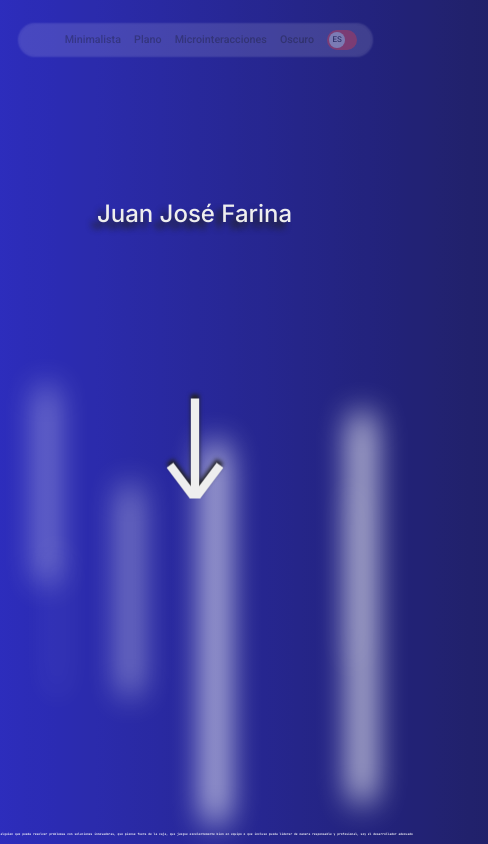
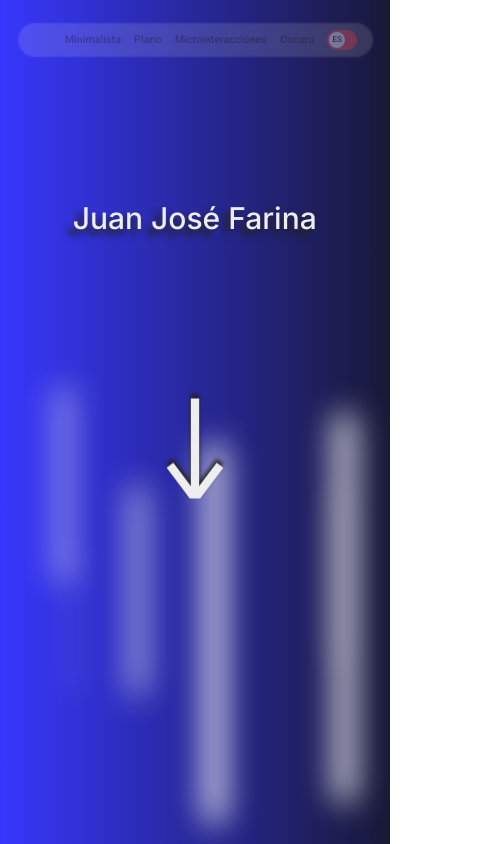
Before and after one commit to JuanJFarina/multi-portfolio, a React (Vite) app: page /microInteractions in a window 390 px wide. Shown: the top 844 px of the page, 488 px wide, since content can reach past the window. Built offline with nearby package versions, Linux system fonts and the light colour scheme.

Commit message:
slightly improved micro version

```diff
--- a/index.html
+++ b/index.html
@@ -30,7 +30,7 @@
     -->
     <title>Juan José Farina</title>
   </head>
-  <body>
+  <body id="bod">
     <noscript>You need to enable JavaScript to run this app.</noscript>
     <div id="root"></div>
     <script type="module" src="/src/index.jsx"></script>
--- a/src/App.css
+++ b/src/App.css
@@ -1,6 +1,11 @@
 * {
   margin: 0;
   padding: 0;
+}
+
+#root {
+  width: 100vw !important;
+  overflow-x: hidden !important;
 }
 
 body::-webkit-scrollbar {
@@ -15,10 +20,10 @@ body::-webkit-scrollbar {
 header {
   position: fixed;
   top: 25px;
-  left: 25%;
+  left: 25vw;
   z-index: 10;
   height: 50px;
-  width: 50%;
+  width: 50vw;
   background-color: rgba(255, 255, 255, 0.2);
   box-shadow: 0 0 2px 2px rgba(255, 255, 255, 0.2);
   border-radius: 32px;
--- a/src/App.jsx
+++ b/src/App.jsx
@@ -10,7 +10,6 @@ import 'bootstrap/dist/css/bootstrap.min.css';
 function App() {
   return (
     <Router>
-      <div className="App">
       <Header />
       <Routes>
         <Route exact path="/" element={<Minimalism />} />
@@ -18,7 +17,6 @@ function App() {
         <Route exact path="/flatDesign" element={<FlatDesign />} />
         <Route exact path="/microInteractions" element={<MicroInteractions />} />
       </Routes>
-      </div>
     </Router>
   );
 }
--- a/src/pages/MicroInteractions.jsx
+++ b/src/pages/MicroInteractions.jsx
@@ -1,4 +1,4 @@
-import React, { useContext } from 'react';
+import React, { useContext, useEffect } from 'react';
 import { LanguageContext } from '../components/LangContext.jsx';
 import ScrollComp from '../components/ScrollComp.jsx';
 import text from '../text.json';
@@ -18,11 +18,11 @@ function rays () {
     let ray = document.createElement('div');
     let wid = Math.random() * 20;
     let heig = wid * 20;
-    let x = Math.random() * 90;
+    let x = Math.random() * 80;
     let y = Math.random() * 50;
     ray.style.width = wid + 'px';
     ray.style.height = heig + 'px';
-    ray.style.left = (x + 5) + 'vw';
+    ray.style.left = (x + 10) + 'vw';
     ray.style.bottom = (y - 20) + 'vh';
     ray.className = styles.backRay;
     background.appendChild(ray);
@@ -36,10 +36,12 @@ export default function MicroInteractions() {
   const { language, isInter, setInter } = useContext(LanguageContext);
   const images = [fundwave, artenum, arb, meta];
 
+  useEffect(() => {
     if(!isInter) {
       setInterval(rays, 2000);
-    setInter();
+      setInter(true);
     }
+  }, [isInter]);
 
   const toggleCard = (e) => {
     const element = e.currentTarget;
@@ -55,17 +57,15 @@ export default function MicroInteractions() {
 
   return (
     <>
-      <div className={styles.background} />
-      <div id='animatedBg' className={styles.animatedBg} />
+      <div id='animatedBg' className={styles.background} />
       <div className="whitespace" />
-      <div>
       <div className={styles.contenedor}>
         <h1 className={styles.name}>Juan José Farina</h1>
         <h2 className={styles.title}>{text[language]['title']}</h2>
         <motion.div
-            initial={{opacity: 0}}
-            animate={{opacity: 1}}
-            transition={{delay: 0.5, duration: 1}}
+          initial={{ opacity: 0 }}
+          animate={{ opacity: 1 }}
+          transition={{ delay: 0.5, duration: 1 }}
           className={styles.arrows}
         >
           <svg className={styles.arrowDown} width="100px" height="100px" viewBox="0 0 24 24" xmlns="http://www.w3.org/2000/svg">
@@ -73,7 +73,6 @@ export default function MicroInteractions() {
             <path d="M 12 24 L 6 16 M 12 24 L 18 16" stroke="#eeeeee" fill="none" />
           </svg>
         </motion.div>
-        </div>
       </div>
       <div className="whitespace" />
       <div className="whitespace" />
--- a/src/pages/MicroInteractions.module.css
+++ b/src/pages/MicroInteractions.module.css
@@ -1,8 +1,3 @@
-body {
-    overflow-x: hidden;
-    width: 100vw;
-}
-
 .background {
     position: fixed;
     z-index: -1;
@@ -15,11 +10,9 @@ body {
 @keyframes bgAnimation {
     0% {
         opacity: 1;
-        scale: 3;
     }
     100% {
         opacity: 0.75;
-        scale: 3;
     }
 }
 
@@ -336,16 +329,16 @@ a {
 
 @media only screen and (max-width: 600px) {
     .name {
-        font-size: 8px;
+        font-size: 10px;
     }
 
     .title {
-        font-size: 8px;
+        font-size: 10px;
     }
 
     .hero {
-        margin: 0px;
-        font-size: 2px;
+        margin: 70px;
+        font-size: 8px;
     }
 
     .card img {
```
Lines whose indentation alone changed are shown as unchanged.
